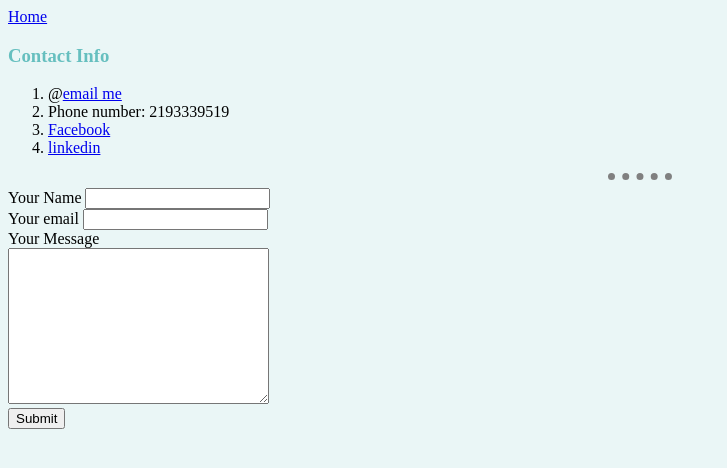
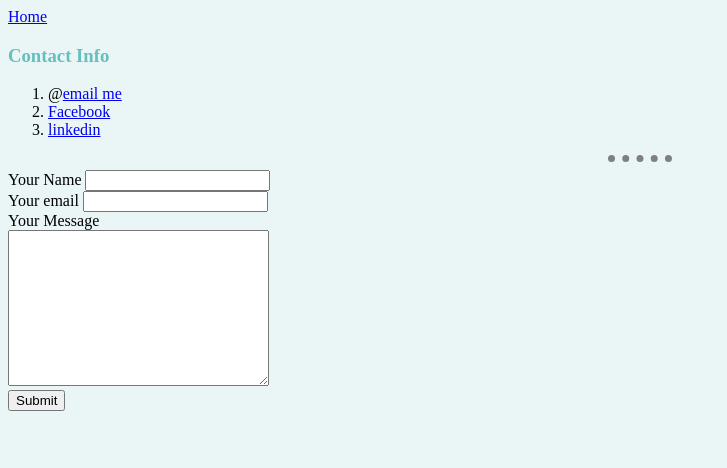
Before and after one commit to Fakherzibari/cv, a plain HTML site: page contactme.html in a window 1280 px wide. Shown: the whole page, without its empty margins (0-727 px from the left). Drawn offline with Linux system fonts and the light colour scheme.

Commit message:
Update contactme.html

```diff
--- a/contactme.html
+++ b/contactme.html
@@ -12,7 +12,6 @@
   <h3>Contact Info</h3>
   <ol>
     <li>@<a href="mailto:fakher.alzibari@valpo.edu">email me</a></li>
-    <li>Phone number: 2193339519</li>
     <li><a href="https://www.facebook.com/fakherzebari">Facebook</a></li>
     <li><a href="https://www.linkedin.com/in/fakher-zibari-71a5bb85/">linkedin</a></li>
   </ol>
```
